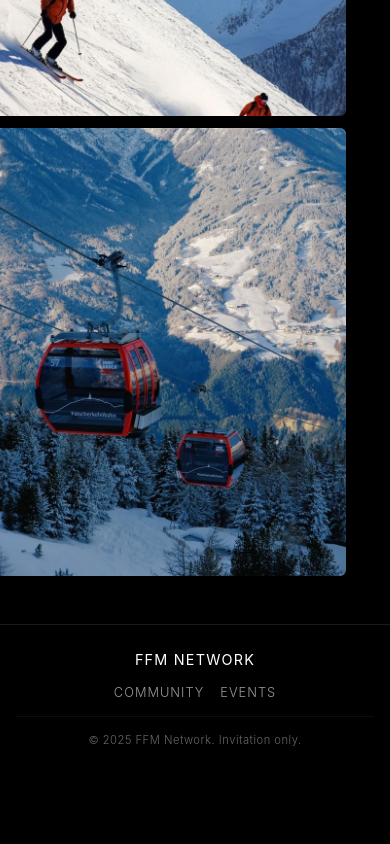
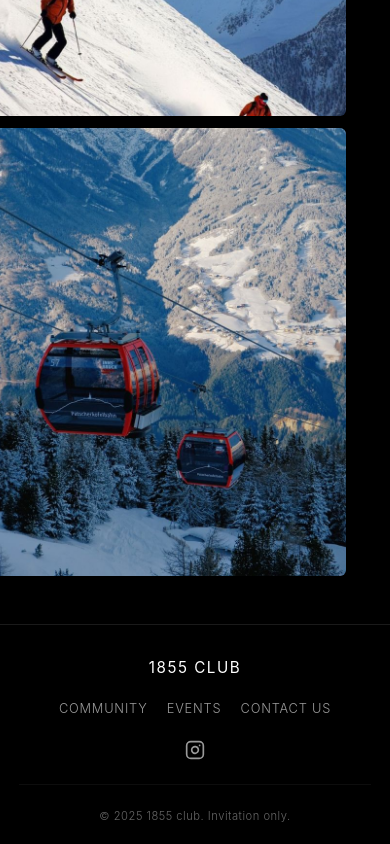
Before and after one commit to OFB02/FFM2026, a React (Vite) app: page / in a window 390 px wide. Shown: the part 3057-3901 px from the top of the page. Before the commit the page ends 3820 px from the top, so only its background shows below. Built offline with nearby package versions, Linux system fonts and the light colour scheme.

Commit message:
feat(footer): add Instagram link and mobile styling for footer

```diff
--- a/front-page/footer.css
+++ b/front-page/footer.css
@@ -46,6 +46,24 @@
   color: rgba(255, 255, 255, 0.9);
 }
 
+.footer-social {
+  display: flex;
+  align-items: center;
+}
+
+.footer-social-link {
+  color: rgba(255, 255, 255, 0.6);
+  transition: color 0.3s ease, transform 0.3s ease;
+  display: flex;
+  align-items: center;
+  justify-content: center;
+}
+
+.footer-social-link:hover {
+  color: rgba(255, 255, 255, 0.9);
+  transform: translateY(-2px);
+}
+
 .footer-bottom {
   text-align: center;
   padding-top: 2rem;
@@ -63,7 +81,7 @@
 /* Responsive Design */
 @media (max-width: 768px) {
   .footer {
-    padding: 2rem 0 1.5rem 0;
+    padding: 2.5rem 0 1.5rem 0;
   }
 
   .footer-container {
@@ -72,25 +90,38 @@
 
   .footer-content {
     flex-direction: column;
-    gap: 1.5rem;
-    margin-bottom: 1.5rem;
+    gap: 1.8rem;
+    margin-bottom: 1.8rem;
+    align-items: center;
+    text-align: center;
   }
 
   .footer-brand .footer-logo {
-    font-size: 1rem;
-    letter-spacing: 1.5px;
+    font-size: 1.05rem;
+    letter-spacing: 1.8px;
   }
 
   .footer-links {
-    gap: 1.5rem;
+    gap: 1.8rem;
+    flex-wrap: wrap;
+    justify-content: center;
   }
 
   .footer-link {
     font-size: 0.85rem;
   }
 
+  .footer-social {
+    order: 3;
+  }
+
+  .footer-social-link svg {
+    width: 22px;
+    height: 22px;
+  }
+
   .footer-bottom {
-    padding-top: 1.5rem;
+    padding-top: 1.8rem;
   }
 
   .footer-copyright {
@@ -100,38 +131,46 @@
 
 @media (max-width: 480px) {
   .footer {
-  padding: 1.5rem 0 1rem 0;
-  padding-bottom: calc(1rem + env(safe-area-inset-bottom, 0px));
+    padding: 2rem 0 1.2rem 0;
+    padding-bottom: calc(1.2rem + env(safe-area-inset-bottom, 0px));
   }
 
   .footer-container {
-    padding: 0 1rem;
+    padding: 0 1.2rem;
   }
 
   .footer-content {
-    gap: 1rem;
-    margin-bottom: 1rem;
+    gap: 1.5rem;
+    margin-bottom: 1.5rem;
   }
 
   .footer-brand .footer-logo {
-    font-size: 0.9rem;
-    letter-spacing: 1.2px;
+    font-size: 0.95rem;
+    letter-spacing: 1.5px;
   }
 
   .footer-links {
-    gap: 1rem;
+    gap: 1.2rem;
+    width: 100%;
   }
 
   .footer-link {
     font-size: 0.8rem;
+    letter-spacing: 0.8px;
+  }
+
+  .footer-social-link svg {
+    width: 20px;
+    height: 20px;
   }
 
   .footer-bottom {
-    padding-top: 1rem;
+    padding-top: 1.5rem;
   }
 
   .footer-copyright {
     font-size: 0.7rem;
+    line-height: 1.4;
   }
 }
 
@@ -141,6 +180,13 @@
     min-height: 44px;
     display: flex;
     align-items: center;
+    justify-content: center;
+    padding: 0.5rem 0.8rem;
+  }
+
+  .footer-social-link {
+    min-height: 44px;
+    min-width: 44px;
     padding: 0.5rem;
   }
 }
--- a/front-page/footer.jsx
+++ b/front-page/footer.jsx
@@ -1,7 +1,7 @@
 import React from 'react';
 import './footer.css';
 
-const Footer = () => {
+const Footer = ({ onContactClick }) => {
   // Handle smooth scrolling to sections
   const handleNavClick = (e, sectionId) => {
     e.preventDefault();
@@ -15,23 +15,55 @@ const Footer = () => {
     }
   };
 
+  const handleContactClick = (e) => {
+    e.preventDefault();
+    onContactClick();
+  };
+
   return (
     <footer className="footer reveal" data-reveal="up" style={{ "--reveal-delay": '80ms' }}>
       <div className="footer-container">
         <div className="footer-content">
           <div className="footer-brand">
-            <span className="footer-logo">FFM Network</span>
+            <span className="footer-logo">1855 club</span>
           </div>
 
           <div className="footer-links">
             <a href="#community" className="footer-link" onClick={(e) => handleNavClick(e, 'community')}>Community</a>
             <a href="#events" className="footer-link" onClick={(e) => handleNavClick(e, 'events')}>Events</a>
+            <a href="#contact" className="footer-link" onClick={handleContactClick}>Contact us</a>
+          </div>
+
+          <div className="footer-social">
+            <a
+              href="https://www.instagram.com/1855club?igsh=M2dvZXk4OXRuNXV6&utm_source=qr"
+              target="_blank"
+              rel="noopener noreferrer"
+              className="footer-social-link"
+              aria-label="Follow us on Instagram"
+            >
+              <svg
+                xmlns="http://www.w3.org/2000/svg"
+                width="20"
+                height="20"
+                viewBox="0 0 24 24"
+                fill="none"
+                stroke="currentColor"
+                strokeWidth="2"
+                strokeLinecap="round"
+                strokeLinejoin="round"
+              >
+                <rect x="2" y="2" width="20" height="20" rx="5" ry="5"></rect>
+                <path d="M16 11.37A4 4 0 1 1 12.63 8 4 4 0 0 1 16 11.37z"></path>
+                <line x1="17.5" y1="6.5" x2="17.51" y2="6.5"></line>
+              </svg>
+            </a>
           </div>
         </div>
 
   <div className="footer-bottom">
           <p className="footer-copyright">
-            © 2025 FFM Network. Invitation only.
+            © 2025 1855 club. Invitation only.
           </p>
         </div>
       </div>
```
